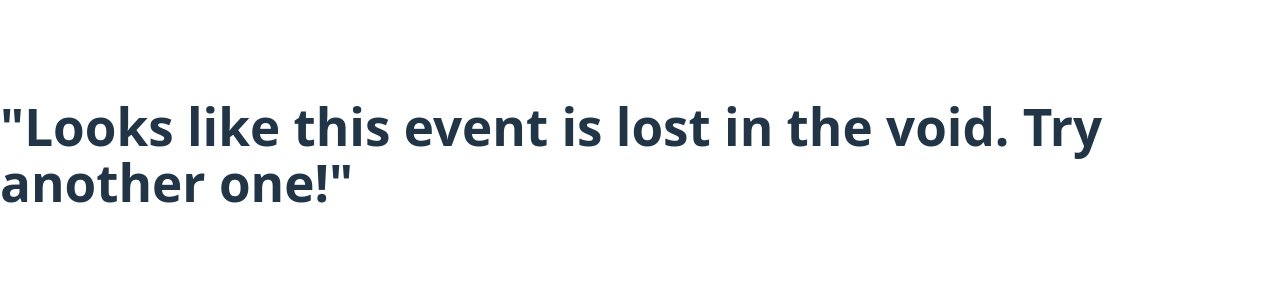
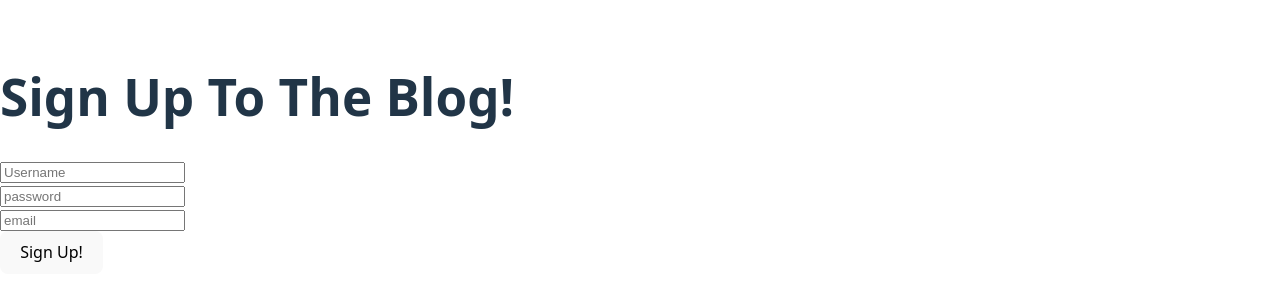
Before and after one commit to Afnan112/react-event-planner-frontend, a React (Vite) app: page /signup in a window 1280 px wide. Shown: the part 246-546 px from the top of the page. Built offline with nearby package versions, Linux system fonts and the light colour scheme.

Commit message:
add signup page and signup form

```diff
--- a/src/App.jsx
+++ b/src/App.jsx
@@ -5,16 +5,21 @@ import EventAdd from "./pages/EventAdd";
 import EventDetail from "./pages/EventDetail";
 import NotFound from "./pages/NotFound";
 import EventEdit from "./pages/EventEdit";
+import UserEvent from "./pages/UserEvent";
+import Signup from './pages/Signup'
+
 
 function App() {
   return (
     <Router>
       <Routes>
           <Route path='/' element={<Home/>}/>
+          <Route path='/signup' element={<Signup />} />
           <Route path='events/add' element={<EventAdd/>}/>
           <Route path='events/:id' element={<EventDetail/>}/>
           <Route path='events/:id/edit' element={<EventEdit/>}/>
           <Route path='*' element={<NotFound/>}/>
+          <Route path= 'attendance/my_events' element={<UserEvent/>}/>
           {/* <Route path="/not-found" element={<NotFound />} /> */}
 
       </Routes>
--- /dev/null
+++ b/src/pages/Signup.jsx
@@ -0,0 +1,51 @@
+import { useState } from 'react'
+import axios from 'axios'
+
+function Signup() {
+
+    const [username, setUsername] = useState('')
+    const [password, setPassword] = useState('')
+    const [email, setEmail] = useState('')
+
+    async function handleSubmit(){
+
+    }
+
+    return (
+        <div>
+            <h1>Sign Up To The Blog!</h1>
+            <form>
+                <div>
+                    <input
+                        type='text'
+                        placeholder='Username'
+                        name='username'
+                        onChange={event => setUsername(event.target.value)}
+                        value={username}
+                    />
+                </div>
+                <div>
+                    <input
+                        type='password'
+                        placeholder='password'
+                        name='password'
+                        onChange={event => setPassword(event.target.value)}
+                        value={password}
+                    />
+                </div>
+                <div>
+                    <input
+                        type='text'
+                        placeholder='email'
+                        name='email'
+                        onChange={event => setEmail(event.target.value)}
+                        value={email}
+                    />
+                </div>
+                <button type='submit'>Sign Up!</button>
+            </form>
+        </div>
+    )
+}
+
+export default Signup
--- a/src/pages/UserEvent.jsx
+++ b/src/pages/UserEvent.jsx
@@ -0,0 +1,61 @@
+import React, { useEffect } from 'react'
+import { useState,  } from 'react'
+import axios from 'axios'
+import { useNavigate  } from 'react-router'
+
+function UserEvent() {
+
+    const [userEvent, setUserEvent] = useState([])
+    const navigate = useNavigate()
+    const [errorMsg, setErrorMsg] = useState('')
+
+    // View user's registered events
+    async function getUserEvent() {
+        try {
+            const response = await axios.get(`http://127.0.0.1:8000/api/attendance/my_events`)
+            console.log(response.data)
+            setUserEvent(response.data)
+        }catch (err) {
+            console.log(err)
+            if (err.status === 404){
+                navigate('/notFound')
+            }else {
+                setErrorMsg('Somethig went Wrong :-(')
+            }
+        }
+
+    }
+
+    useEffect(() => {
+        getUserEvent()
+
+    }, [])
+
+    // Cancel user attendance for an event
+    async function cancelAttendance(eventId) {
+        try {
+            const response = await axios.delete(`http://127.0.0.1:8000/api/attendance/${eventId}/cancel/`)
+            console.log(response.data)
+            alert("Attendance successfully cancelled")
+            setUserEvent(userEvent.filter((event) => event.id !== eventId))
+        } catch (err) {
+            console.log(err)
+            alert("Error while canceling attendance")
+        }
+    }
+
+
+return (
+    <div>
+        <h2>User's Event </h2>
+        {userEvent.map((event) => (
+            <div key={event.id}>
+                <h3>{event.title}</h3>
+                <button onClick={() => cancelAttendance(event.id)} >Cancle Attendance</button>
+            </div>
+        ))}
+    </div>
+  )
+}
+
+export default UserEvent
```
Also changed, not shown: src/lib/api.js (added).
